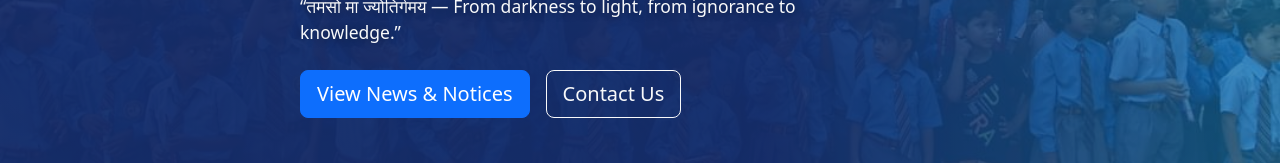
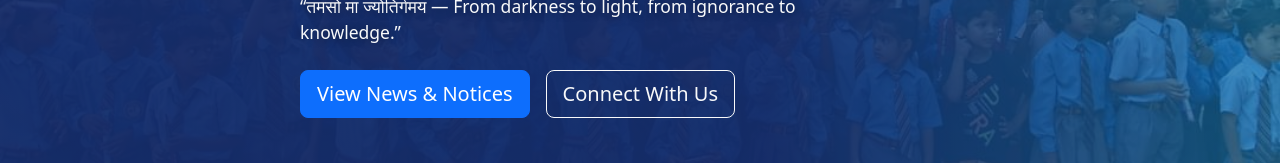
Before and after one commit to PMSVARANASI08/pms-v1, a React (Create React App) app: page / in a window 1280 px wide. Shown: the part 485-648 px from the top of the page. Built offline with nearby package versions, Linux system fonts and the light colour scheme; no server answers; the HTML template or start-up script is replaced by a standard one.

Commit message:
Update Hero.js

```diff
--- a/src/pages/Hero.js
+++ b/src/pages/Hero.js
@@ -76,7 +76,7 @@ export default function Hero() {
               View News & Notices
             </Button>
             <Button href="#contact" variant="outline-light" size="lg">
-              Contact Us
+              Connect With Us
             </Button>
           </div>
         </motion.div>
```
